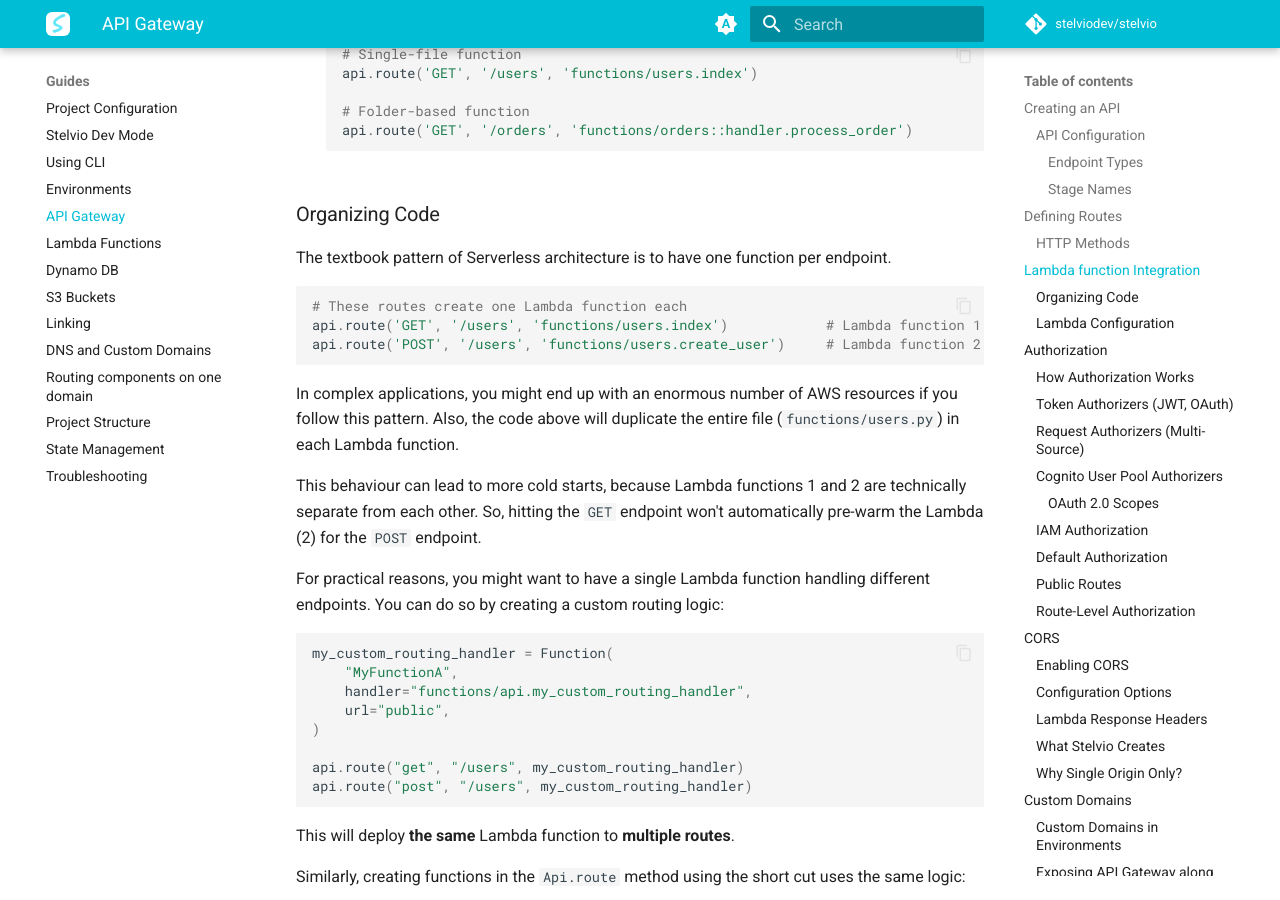
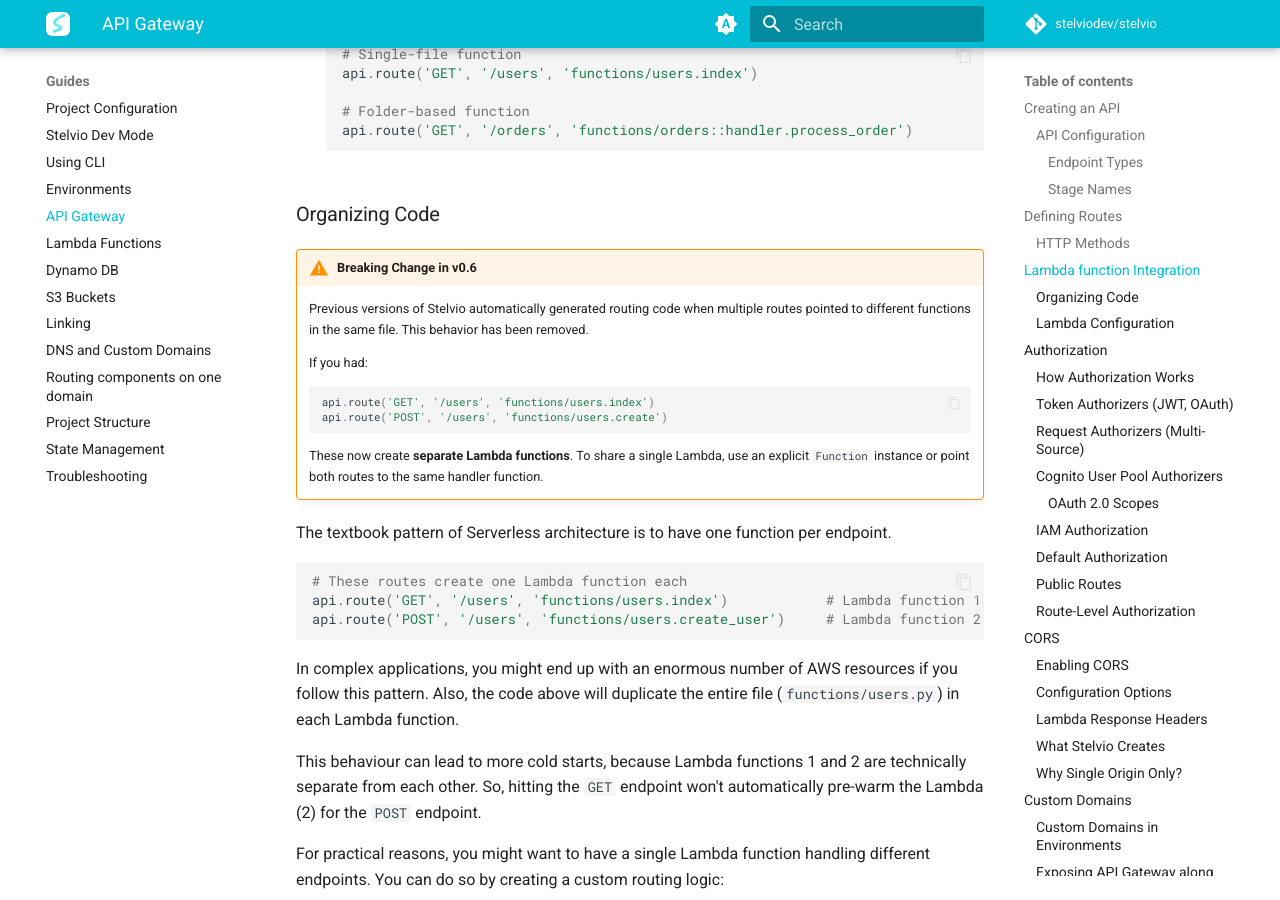
Before and after one commit to stelviodev/stelvio, an MkDocs documentation site: the page built from docs/guides/api-gateway.md, in a window 1280 px wide and 900 px high, scrolled down 3508 px. Built offline with MkDocs 1.6.1 and Material for MkDocs 9.7.7, drawn with Linux system fonts in a browser that asks for light colours; comment, search, counter and statistics services are not loaded.

Commit message:
improve docs

````diff
--- a/docs/guides/api-gateway.md
+++ b/docs/guides/api-gateway.md
@@ -170,6 +170,17 @@ path in your route definition can have two formats:
     ```
 
 ### Organizing Code
+
+!!! warning "Breaking Change in v0.6"
+    Previous versions of Stelvio automatically generated routing code when multiple routes pointed to different functions in the same file. This behavior has been removed.
+
+    If you had:
+    ```python
+    api.route('GET', '/users', 'functions/users.index')
+    api.route('POST', '/users', 'functions/users.create')
+    ```
+
+    These now create **separate Lambda functions**. To share a single Lambda, use an explicit `Function` instance or point both routes to the same handler function.
 
 The textbook pattern of Serverless architecture is to have one function per endpoint.
 
````
